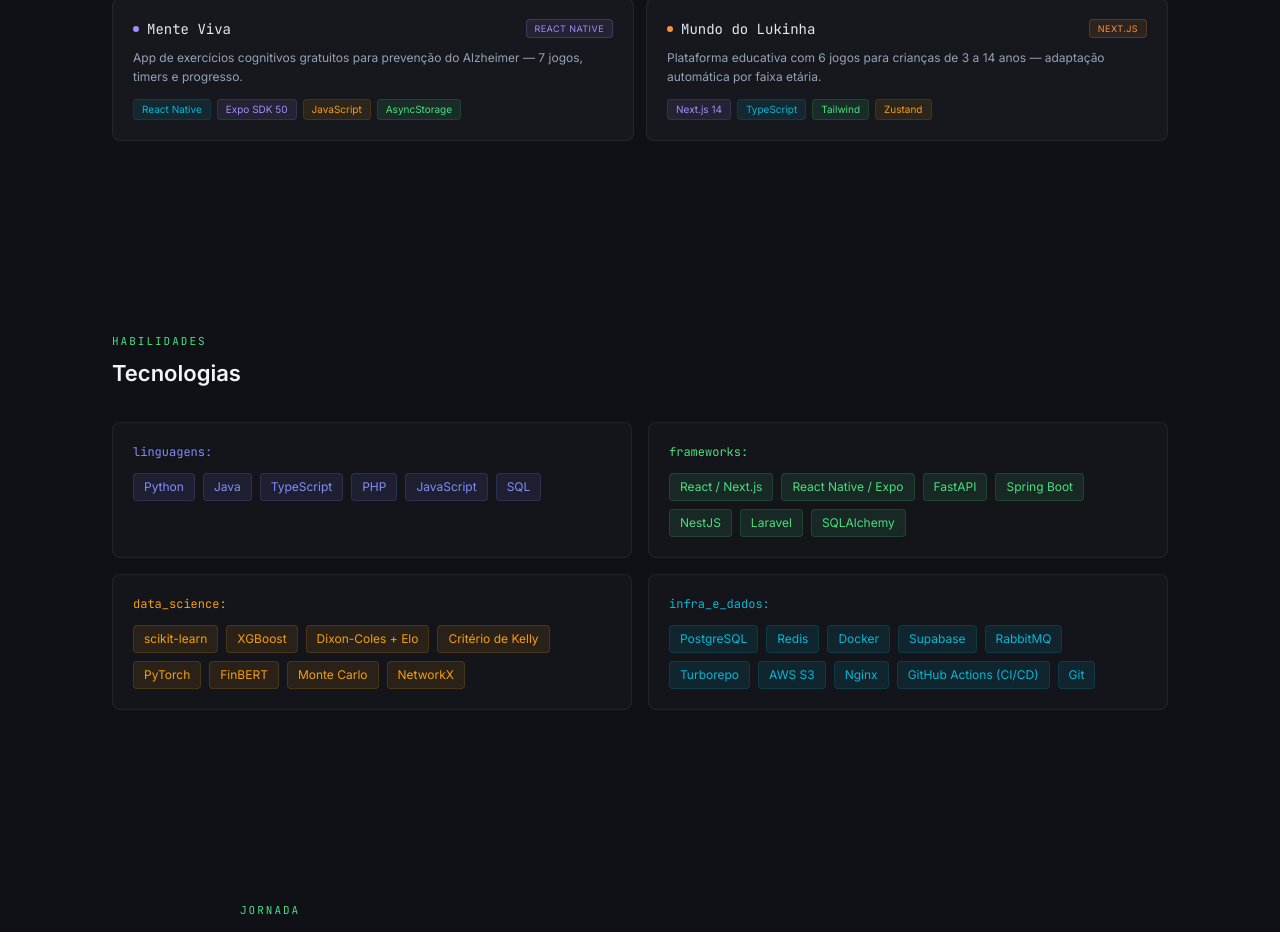
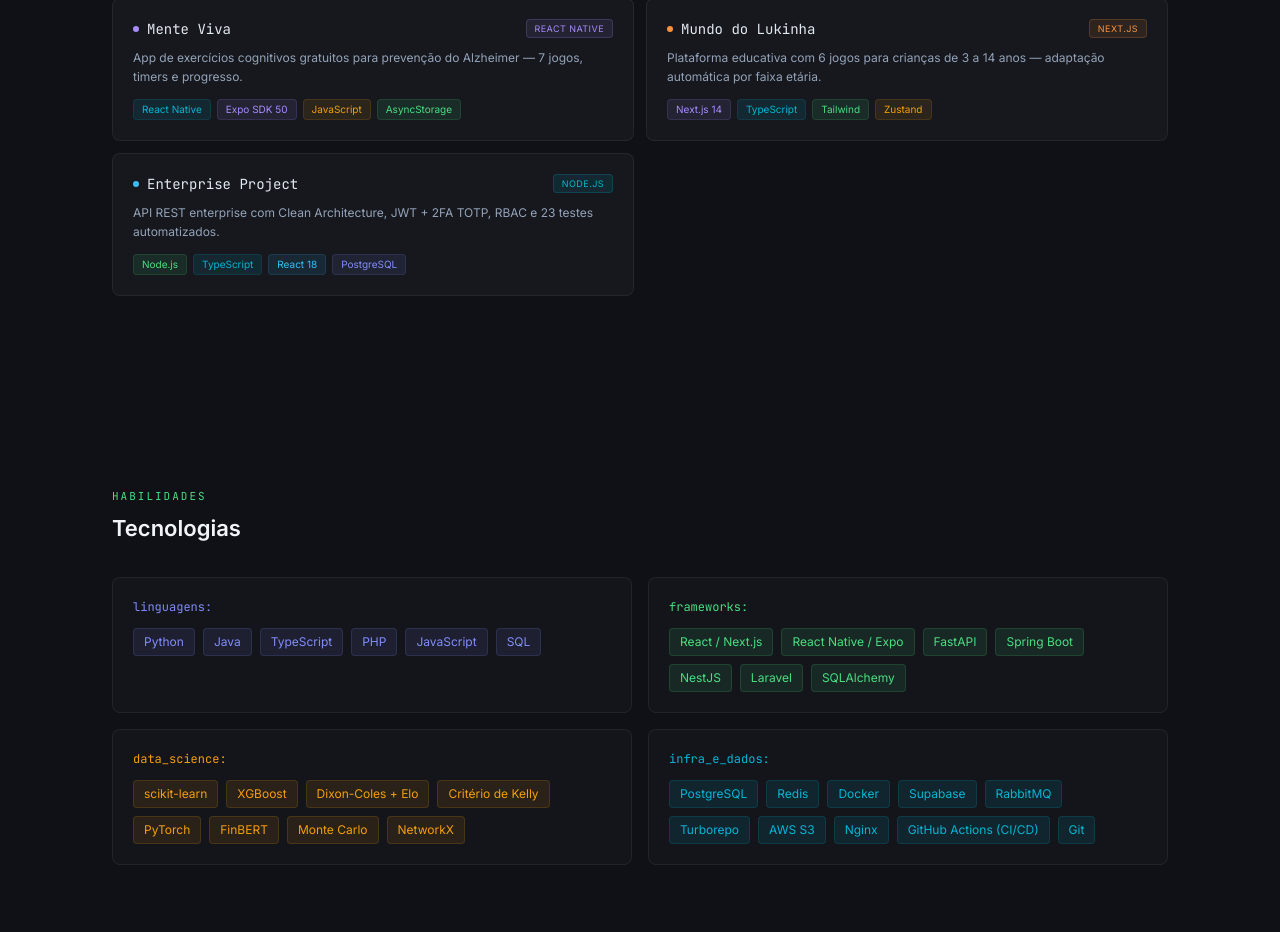
Before and after one commit to fabriciojunio/portfolio, a React (Vite) app: page / in a window 1280 px wide. Shown: the part 2380-3312 px from the top of the page. Built offline with nearby package versions, Linux system fonts and the light colour scheme.

Commit message:
feat: adiciona Enterprise Project com JWT RS256, 2FA TOTP e refresh rotation

```diff
--- a/src/data/projects.ts
+++ b/src/data/projects.ts
@@ -565,4 +565,51 @@ export const projects: Project[] = [
     demo: "https://mundo-do-lukinha.vercel.app",
     filters: ["full-stack", "javascript"],
   },
+  {
+    id: "enterprise-project",
+    name: "Enterprise Project",
+    shortDesc: "API REST enterprise com Clean Architecture, JWT + 2FA TOTP, RBAC e 23 testes automatizados.",
+    longDesc:
+      "Backend Node.js/Express com Clean Architecture completa: Repository Pattern, Service Layer, Factory Pattern e DI explícita. Autenticação JWT (access 15min + refresh httpOnly 7 dias com rotação), 2FA TOTP via speakeasy, RBAC (admin/manager/user), blacklist de tokens via Redis. Frontend React 18 + Vite com Zustand, TanStack Query v5, páginas de dashboard, usuários e perfil. Docker multi-stage, GitHub Actions CI/CD e 23 testes (unit + integração).",
+    category: "full-stack",
+    tags: ["Node.js", "Clean Architecture"],
+    tagColor: "#06b6d4",
+    dotColor: "#38bdf8",
+    metrics: [
+      { value: "23", label: "testes", color: "#4ade80" },
+      { value: "2FA", label: "TOTP + JWT", color: "#818cf8" },
+      { value: "RBAC", label: "3 roles", color: "#f59e0b" },
+      { value: "Docker", label: "multi-stage", color: "#06b6d4" },
+    ],
+    features: [
+      "Clean Architecture: Repository Pattern, Service Layer, Factory Pattern e DI explícita",
+      "JWT RS256 com refresh token httpOnly, rotação automática e blacklist via Redis",
+      "2FA TOTP (speakeasy) com QR code e backup codes",
+      "RBAC com 3 roles (admin, manager, user) e guards por rota",
+      "23 testes automatizados: unit (auth.service, product.service) + integração (auth.routes)",
+      "Frontend React 18 + Vite: dashboard analytics, listagem de usuários paginada e perfil",
+    ],
+    architecture: `┌─────────────┐    ┌──────────────┐    ┌─────────────┐
+│  React 18   │───▶│  Express API │───▶│  PostgreSQL │
+│  Vite + Zust│    │  Clean Arch  │    │  TypeORM    │
+└─────────────┘    └──────┬───────┘    └─────────────┘
+                          │
+                   ┌──────▼───────┐    ┌─────────────┐
+                   │  Redis       │    │  JWT + 2FA  │
+                   │  Token BList │    │  TOTP RBAC  │
+                   └──────────────┘    └─────────────┘`,
+    techStack: [
+      { name: "Node.js", color: "#4ade80" },
+      { name: "TypeScript", color: "#06b6d4" },
+      { name: "React 18", color: "#38bdf8" },
+      { name: "PostgreSQL", color: "#818cf8" },
+      { name: "Redis", color: "#f472b6" },
+      { name: "Docker", color: "#a78bfa" },
+      { name: "Jest", color: "#f59e0b" },
+      { name: "TypeORM", color: "#fb923c" },
+    ],
+    github: "https://github.com/fabriciojunio/enterprise-project",
+    demo: "https://frontend-tan-mu-38.vercel.app",
+    filters: ["full-stack", "javascript"],
+  },
 ];
```
